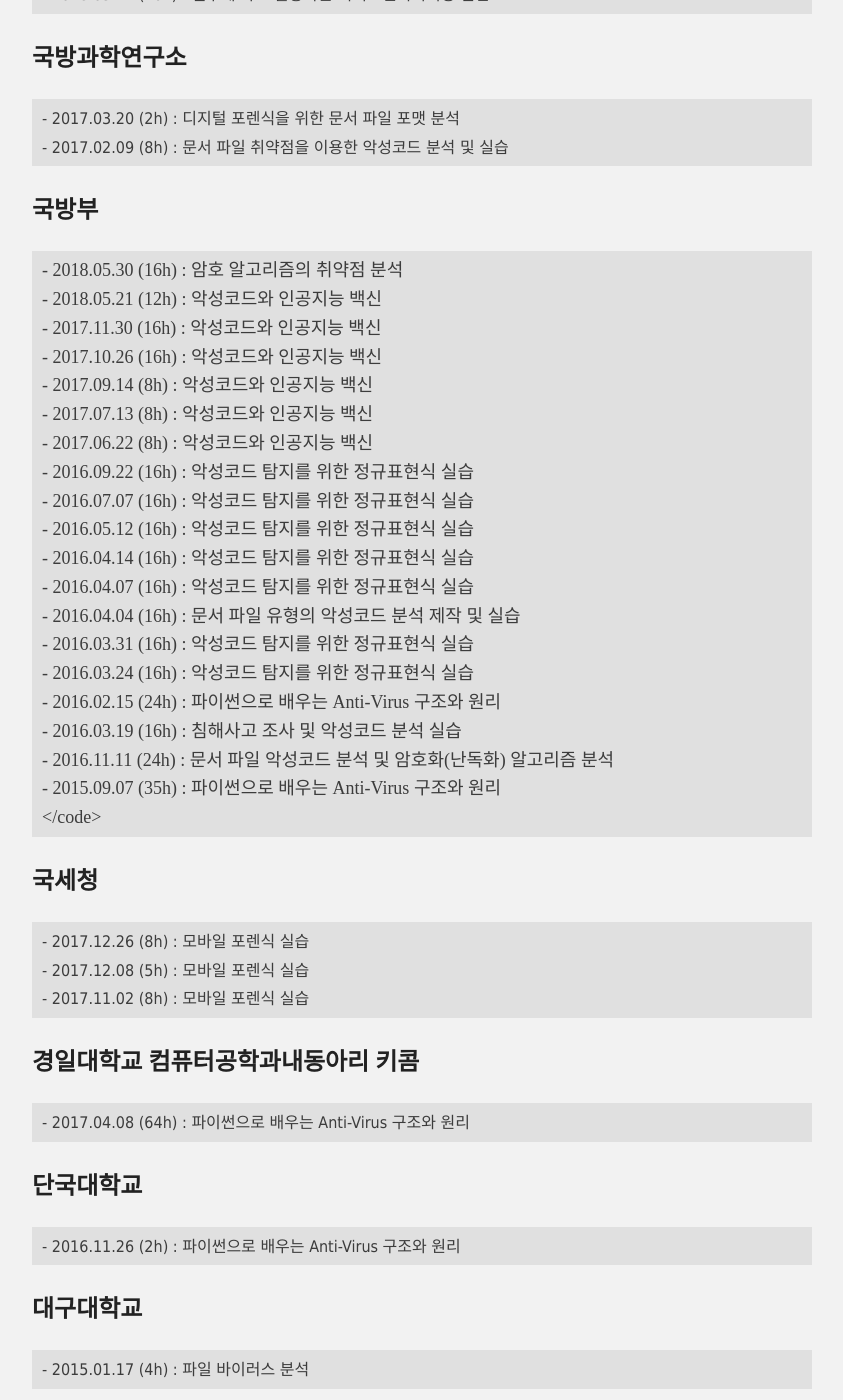
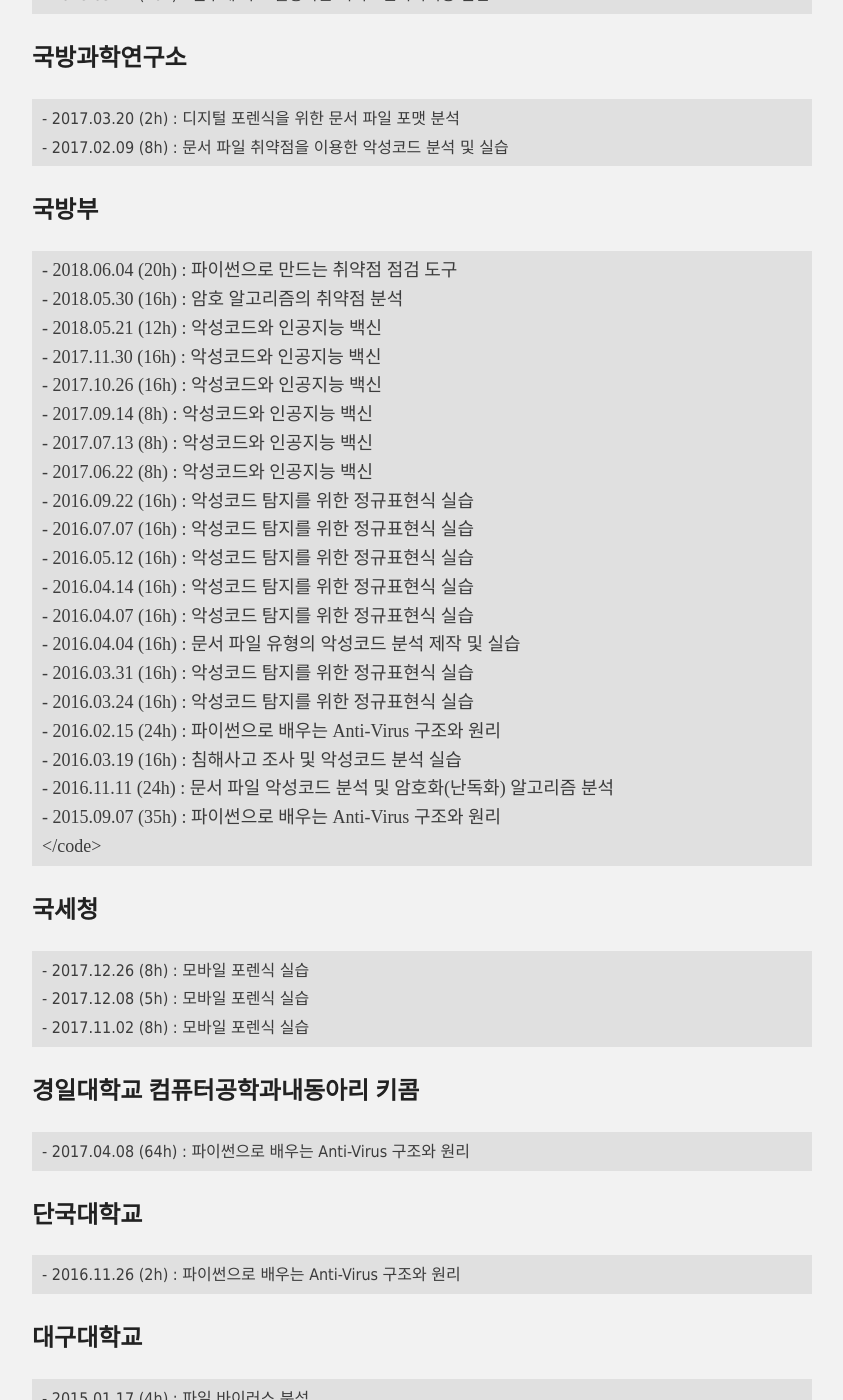
Before and after one commit to hanul93/hanul93.github.com, a Jekyll site: the page built from lecture.md, in a window 1280 px wide and 1400 px high, scrolled down 1007 px. Shown: the whole window, without its empty margins (218-1061 px from the left). Built offline with Jekyll 4.4.1, drawn with Linux system fonts in a browser that asks for light colours; nearby versions of some CDN libraries.

Commit message:
강의 추가

```diff
--- a/lecture.md
+++ b/lecture.md
@@ -52,7 +52,8 @@
 
 ## 국방부
 
-<div class="highlighter-rouge"><pre class="highlight">- 2018.05.30 (16h) : 암호 알고리즘의 취약점 분석
+<div class="highlighter-rouge"><pre class="highlight">- 2018.06.04 (20h) : 파이썬으로 만드는 취약점 점검 도구
+- 2018.05.30 (16h) : 암호 알고리즘의 취약점 분석
 - 2018.05.21 (12h) : 악성코드와 인공지능 백신
 - 2017.11.30 (16h) : 악성코드와 인공지능 백신
 - 2017.10.26 (16h) : 악성코드와 인공지능 백신
```
